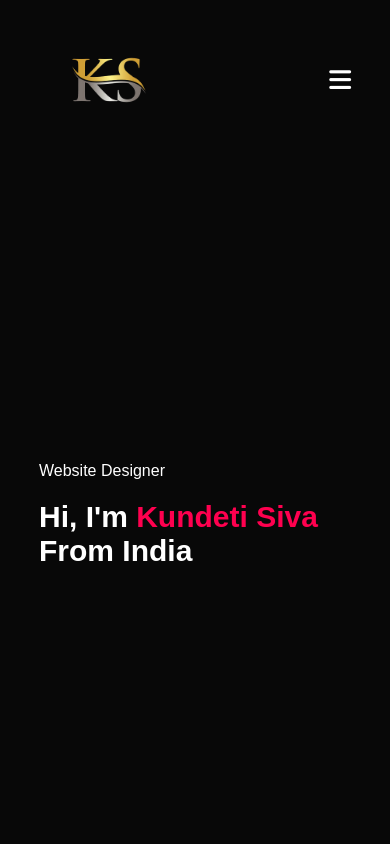
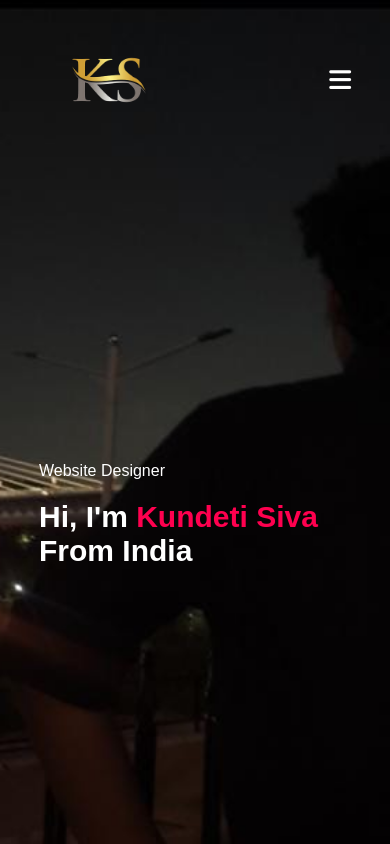
Before and after one commit to Sivaumashankar/Portfolio-Website, a plain HTML site: page index.html in a window 390 px wide. Shown: the top 844 px of the page. Drawn offline with Linux system fonts and the light colour scheme.

Commit message:
Update style.css

```diff
--- a/style.css
+++ b/style.css
@@ -315,7 +315,7 @@ nav .fas{
 }
 @media only screen and (max-width:600px){
     #header{
-        background-image: url(images/333.png);
+        background-image: url(images/WhatsApp\ Image\ 2024-12-23\ at\ 4.55.58\ PM.jpeg);
     }
     .header-text{
         margin-top: 100%;
```
